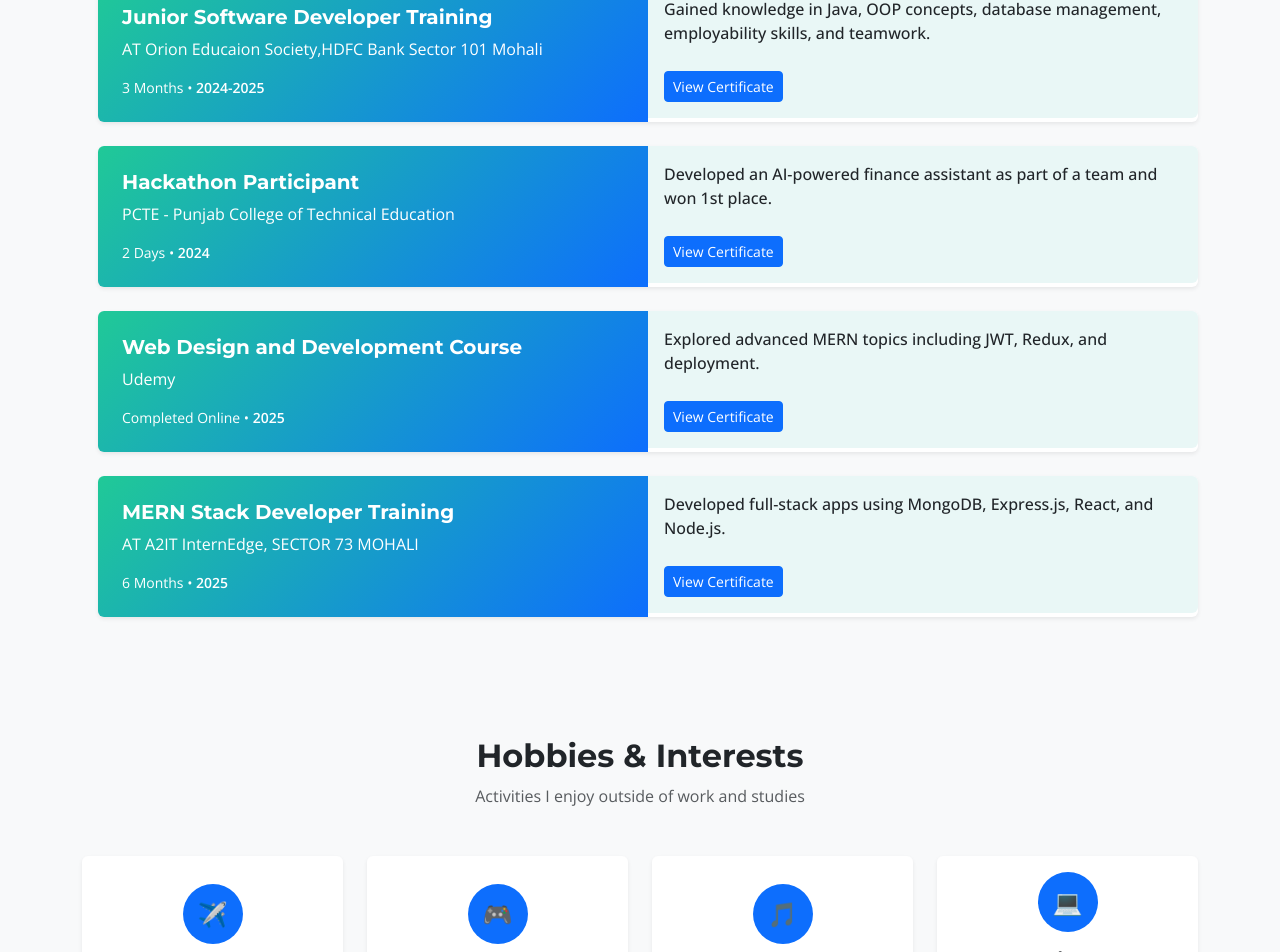
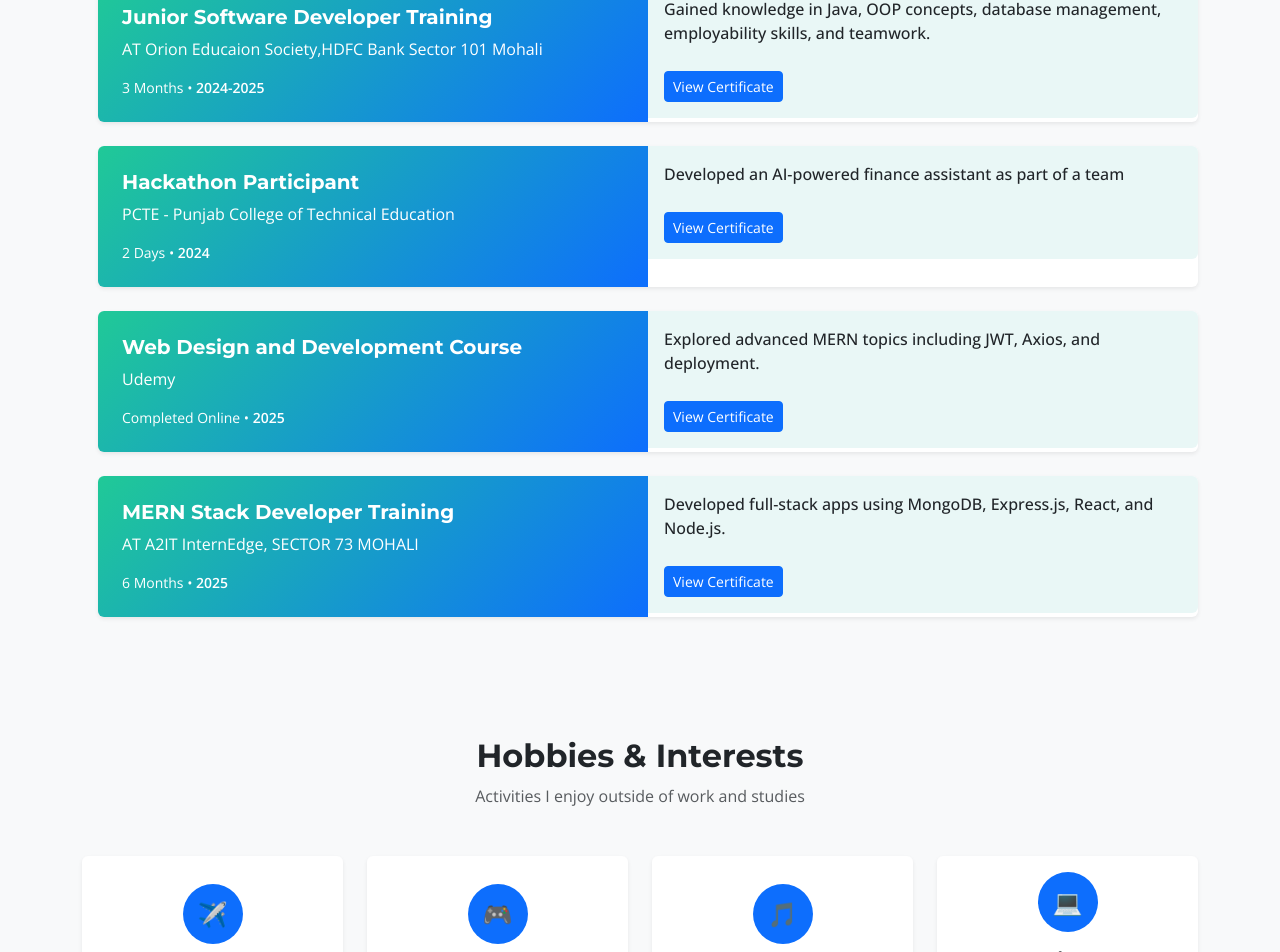
Before and after one commit to virat65/PORTFOLIO-Website, a React (Vite) app in the folder Frontend/: page / in a window 1280 px wide. Shown: the part 6717-7669 px from the top of the page. Built offline with nearby package versions, Linux system fonts and the light colour scheme.

Commit message:
Update Certifications.jsx

```diff
--- a/Frontend/src/components/Certifications.jsx
+++ b/Frontend/src/components/Certifications.jsx
@@ -26,7 +26,7 @@ const Certifications = () => {
   provider: "PCTE - Punjab College of Technical Education",
   duration: "2 Days",
   year: "2024",
-  description: "Developed an AI-powered finance assistant as part of a team and won 1st place.",
+  description: "Developed an AI-powered finance assistant as part of a team",
   certificateLink: "https://drive.google.com/file/d/1C_kQ860BQ6cKUaRJTUJL9UvvOYG6gBDP/view?usp=sharing" // or a public link
 }
 , {
@@ -35,7 +35,7 @@ const Certifications = () => {
       duration: "Completed Online",
       year: "2025",
       description:
-        "Explored advanced MERN topics including JWT, Redux, and deployment.",
+        "Explored advanced MERN topics including JWT, Axios, and deployment.",
       certificateLink: "https://drive.google.com/file/d/1VUN6PQ8_qkDIYijGbo0Jnd8n0W1dXVn8/view?usp=sharing"
     },
     {
```
